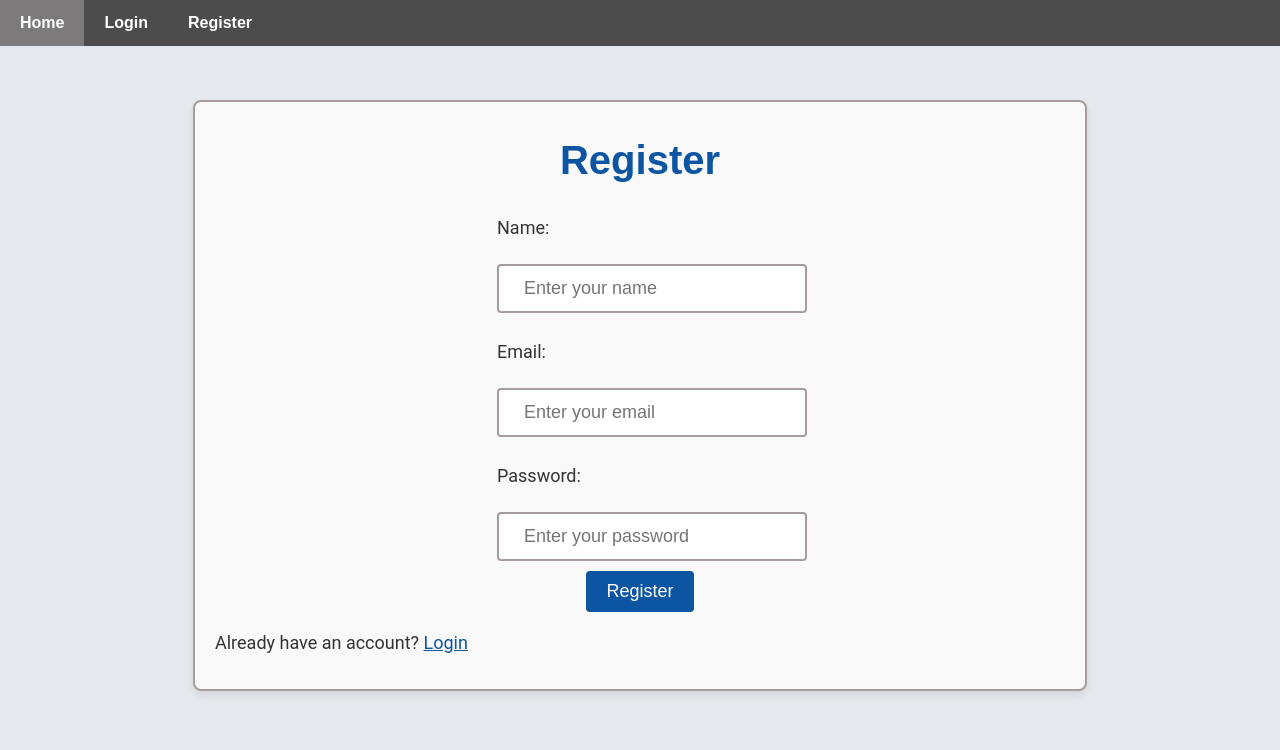
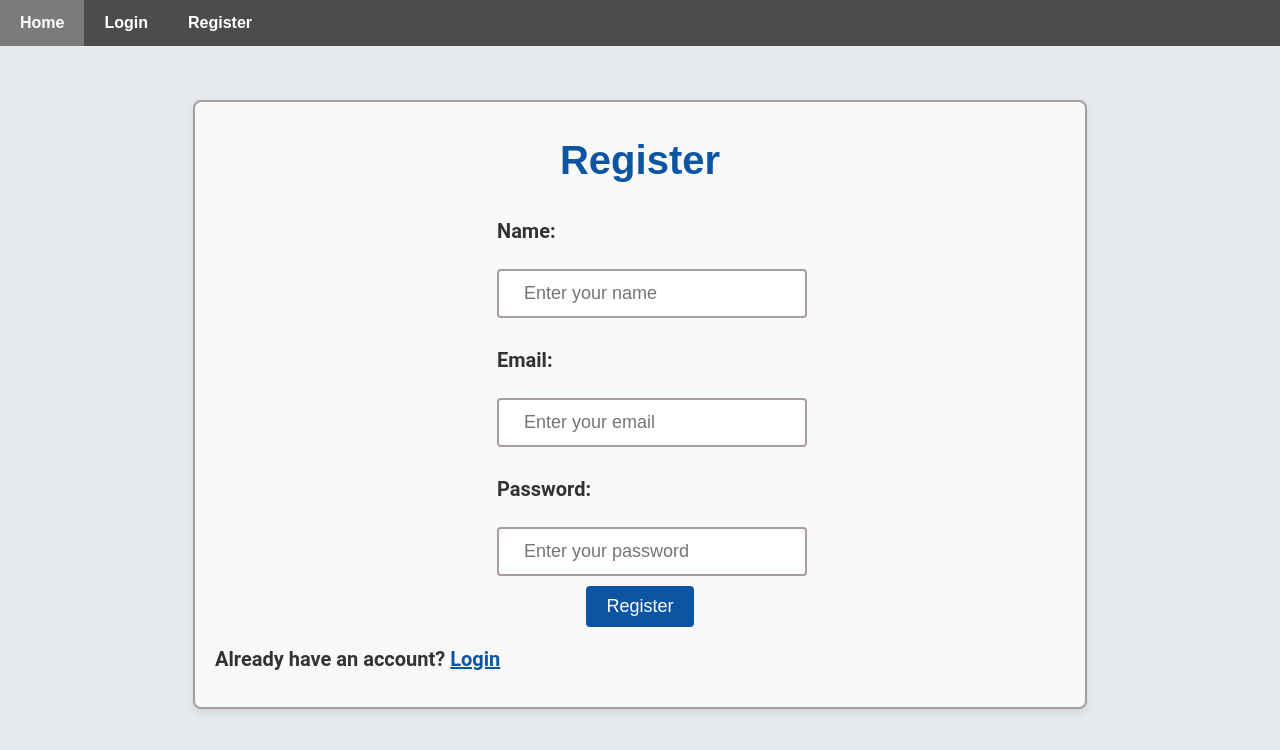
Before and after one commit to HassanatC/autocompare, a React (Vite) app in the folder autocompare_react/ac-react/: page /register in a window 1280 px wide. Shown: the top 750 px of the page. Built offline with nearby package versions, Linux system fonts and the light colour scheme.

Commit message:
added image rendering to fb scrape

```diff
--- a/autocompare_react/ac-react/src/Home.jsx
+++ b/autocompare_react/ac-react/src/Home.jsx
@@ -104,7 +104,7 @@ function Home() {
               <div className="fb-section" key={index}>
 
                 <a href={item.link} target="_blank" rel="noopener noreferrer">
-                  <img src={item.thumbnail_image} alt={`Facebook Deal ${index + 1}`} />
+                  <img src={item.image} alt={`Facebook Deal ${index + 1}`} />
                 </a>
 
                 <p>Price: £{item.price}</p>
--- a/autocompare_react/ac-react/src/index.css
+++ b/autocompare_react/ac-react/src/index.css
@@ -10,16 +10,16 @@
 
 body {
   font-family: var(--font-family-primary);
-  font-size: 16px;
   background-color: #e6e9ed;
   color: #333;
   margin: 0;
   padding: 0;
 }
 
-p, h2 {
+p {
   font-family: var(--font-family-secondary);
-  font-size: 18px;
+  font-size: 20px;
+  font-weight: bold;
   margin-bottom: 16px;
 }
 
@@ -112,12 +112,12 @@ h2 {
 }
 
 .motors-section {
-  background-color: #e4f3e956;
+  background-color: #e4f3e942;
   border: 1.5px solid var(--border-color);
 }
 
 .fb-section {
-  background-color: #cccef451;
+  background-color: #d7d8ed51;
   border: 1.5px solid var(--border-color)
 }
 
```
Also changed, not shown: 1 other file (tests, documents, lock files or other folders).
